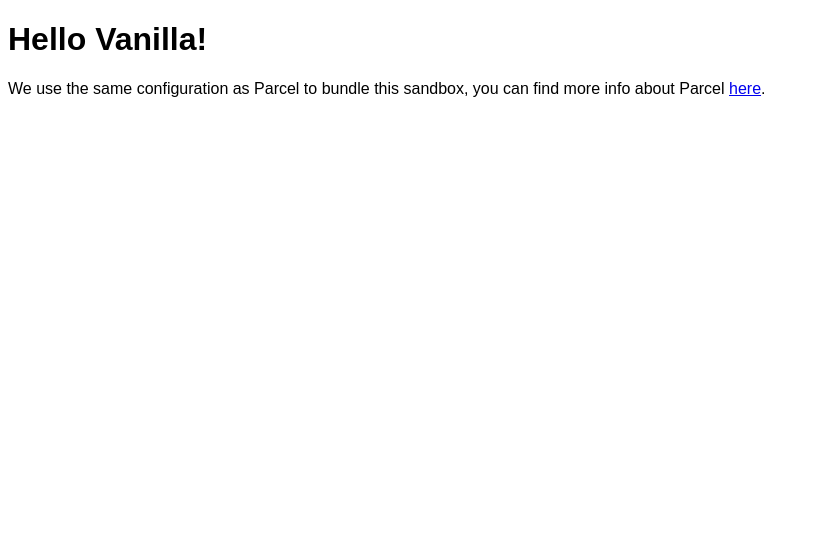
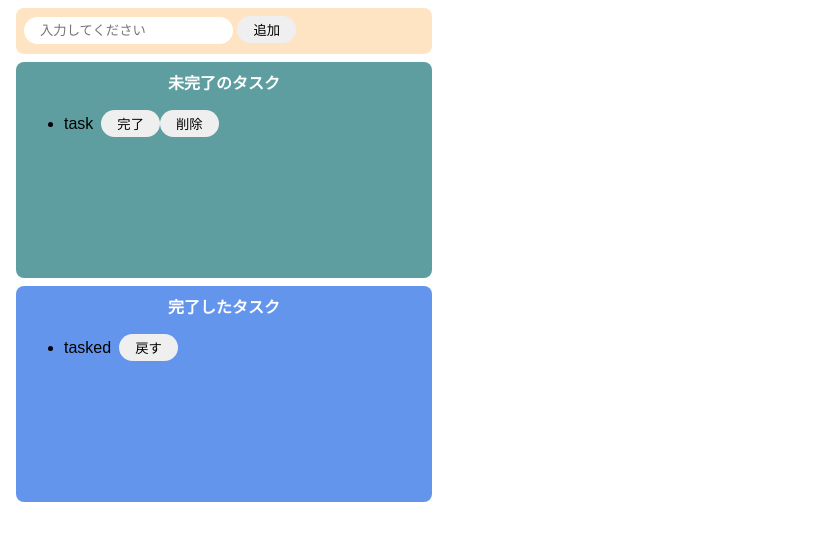
Before and after one commit to curoshiba/vanilla-test, a website built with Parcel: page index.html in a window 1280 px wide. Shown: the whole page, without its empty margins (0-819 px from the left). Built offline with nearby package versions, Linux system fonts and the light colour scheme.

Commit message:
諸々追加

```diff
--- a/index.html
+++ b/index.html
@@ -1,16 +1,35 @@
 <!DOCTYPE html>
 <html>
+  <head>
+    <title>js_sample</title>
+    <meta charset="UTF-8" />
+  </head>
 
-<head>
-	<title>Parcel Sandbox</title>
-	<meta charset="UTF-8" />
-</head>
+  <body>
+    <div class="input-area">
+      <input id="add-text" placeholder="入力してください" />
+      <button id="add-button">追加</button>
+    </div>
+    <div class="imcomplete-area">
+      <p class="title">未完了のタスク</p>
+      <ul id="imcomplete-list">
+        <div class="list-row">
+          <li>task</li>
+          <button>完了</button>
+          <button>削除</button>
+        </div>
+      </ul>
+    </div>
+    <div class="complete-area">
+      <p class="title">完了したタスク</p>
+      <ul>
+        <div class="list-row">
+          <li>tasked</li>
+          <button>戻す</button>
+        </div>
+      </ul>
+    </div>
 
-<body>
-	<div id="app"></div>
-
-	<script src="src/index.js">
-	</script>
-</body>
-
+    <script src="src/index.js"></script>
+  </body>
 </html>
--- a/src/index.js
+++ b/src/index.js
@@ -1,13 +1,46 @@
 import "./styles.css";
 
-document.getElementById("app").innerHTML = `
-<h1>Hello Vanilla!</h1>
-<div>
-  We use the same configuration as Parcel to bundle this sandbox, you can find more
-  info about Parcel
-  <a href="https://parceljs.org" target="_blank" rel="noopener noreferrer">here</a>.
-</div>
-`;
+const onclikadd = () => {
+  const input_text = document.getElementById("add-text").value;
+  document.getElementById("add-text").value = "";
+
+  //div
+  const div = document.createElement("div");
+  div.className = "list-row";
+
+  //li
+  const li = document.createElement("li");
+  li.innerText = input_text;
+
+  const combutonn = document.createElement("button");
+  combutonn.innerText = "完了";
+  combutonn.addEventListener("click", () => {
+    const addtarget = combutonn.parentNode;
+    const text = addtarget.firstElementChild.innerHTML;
+
+    del_list(delbutonn.parentNode);
+  });
+
+  const delbutonn = document.createElement("button");
+  delbutonn.innerText = "削除";
+  delbutonn.addEventListener("click", () => {
+    del_list(delbutonn.parentNode);
+  });
+
+  div.appendChild(li);
+  div.appendChild(combutonn);
+  div.appendChild(delbutonn);
+
+  document.getElementById("imcomplete-list").appendChild(div);
+};
+
+const del_list = (target) => {
+  document.getElementById("imcomplete-list").removeChild(target);
+};
+
+document
+  .getElementById("add-button")
+  .addEventListener("click", () => onclikadd());
 
 /**
  * react覚えるべきこと
--- a/src/styles.css
+++ b/src/styles.css
@@ -1,3 +1,66 @@
 body {
   font-family: sans-serif;
 }
+
+input {
+  border-radius: 16px;
+  border: none;
+  padding: 6px 16px;
+  outline: none;
+}
+
+button {
+  border-radius: 16px;
+  border: none;
+  padding: 4px 16px;
+  cursor: pointer;
+}
+
+button:hover {
+  color: #fff;
+  background-color: navy;
+}
+
+li {
+  margin-right: 8px;
+}
+
+.input-area {
+  background-color: bisque;
+  width: 400px;
+  height: 30px;
+  padding: 8px;
+  margin: 8px;
+  border-radius: 8px;
+}
+
+.imcomplete-area {
+  background-color: cadetblue;
+  width: 400px;
+  min-height: 200px;
+  padding: 8px;
+  margin: 8px;
+  border-radius: 8px;
+}
+
+.complete-area {
+  background-color: cornflowerblue;
+  width: 400px;
+  min-height: 200px;
+  padding: 8px;
+  margin: 8px;
+  border-radius: 8px;
+}
+
+.title {
+  text-align: center;
+  margin-top: 0;
+  font-weight: bold;
+  color: #fff;
+}
+
+.list-row {
+  display: flex;
+  align-items: center;
+  padding-bottom: 4px;
+}
```
